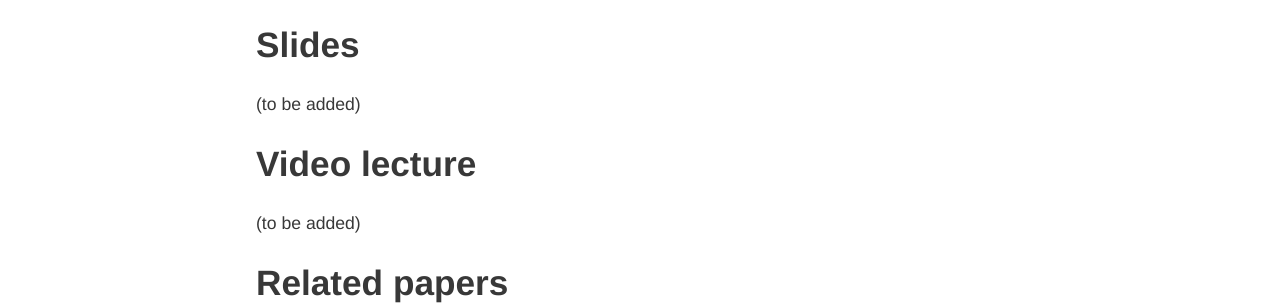
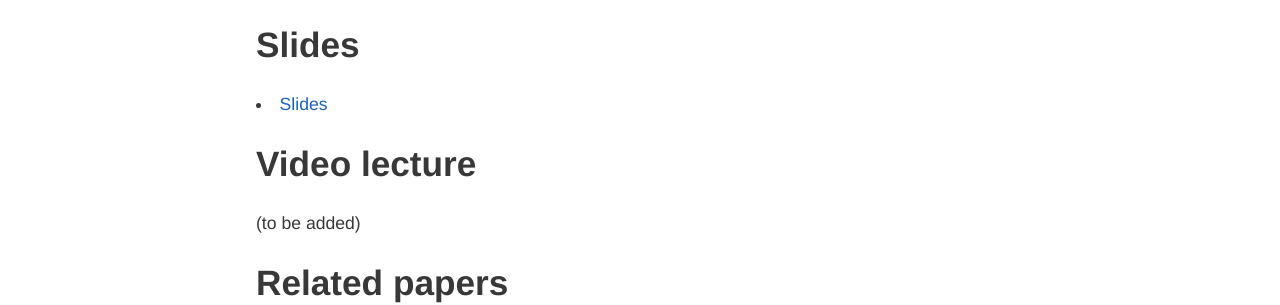
Before and after one commit to imatge-upc/telecombcn-2016-dlcv, a Jekyll site: the page built from ranking.md, in a window 1280 px wide. Shown: the part 567-872 px from the top of the page. Built offline with Jekyll 4.4.1, drawn with Linux system fonts in a browser that asks for light colours; nearby versions of some CDN libraries.

Commit message:
Update ranking.md

```diff
--- a/ranking.md
+++ b/ranking.md
@@ -16,7 +16,7 @@ hide: true
 
 ## Slides
 
-(to be added)
+* [Slides](slides/D3L6-ranking.pdf)
 
 ## Video lecture
 
```
